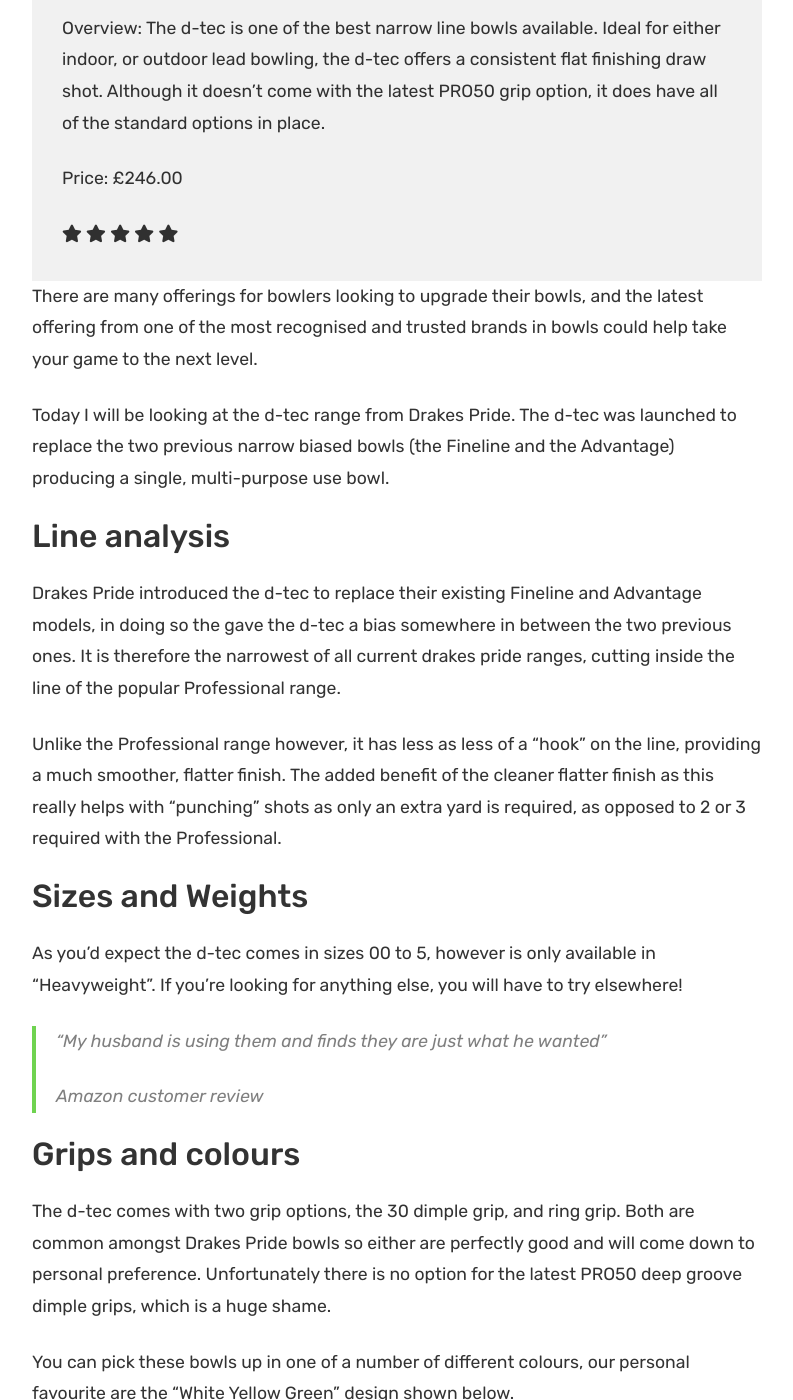
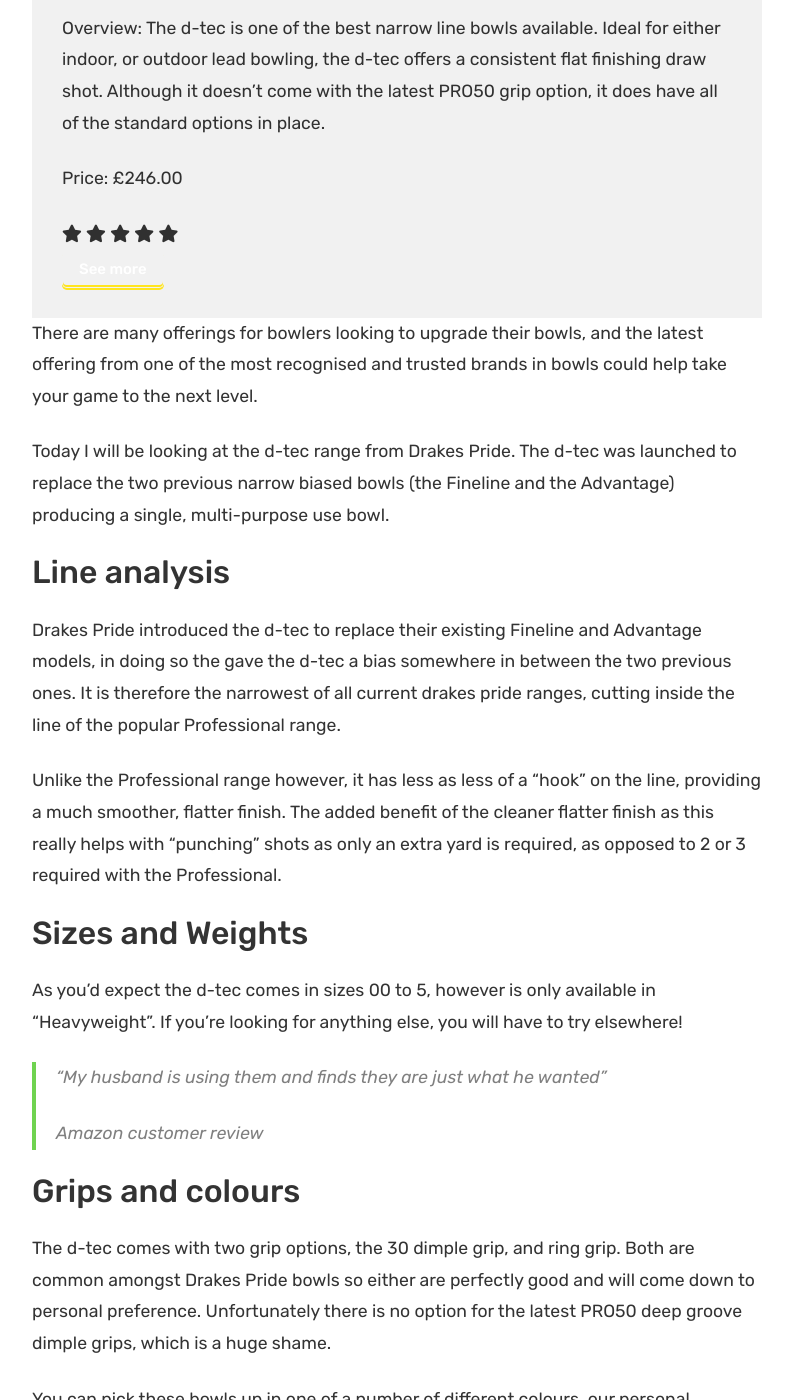
Before and after one commit to krussll/etsysimplicity, a Jekyll site: the page built from _posts/2018-01-12-drakes-pride-d-tec-review.md, in a window 1280 px wide and 1400 px high, scrolled down 722 px. Shown: the whole window, without its empty margins (53-846 px from the left). Built offline with Jekyll 4.4.1, drawn with Linux system fonts in a browser that asks for light colours; nearby versions of some CDN libraries.

Commit message:
Update and rename 2018-01-12-drakes-pride-d-tech-review.md to 2018-01-12-drakes-pride-d-tec-review.md

```diff
--- a/_posts/2018-01-12-drakes-pride-d-tech-review.md
+++ b/_posts/2018-01-12-drakes-pride-d-tec-review.md
@@ -29,6 +29,8 @@
   <i class="fas fa-star"></i>
 </div>
 
+<a href="https://www.amazon.co.uk/gp/product/B01JOQBTNM/ref=as_li_tl?ie=UTF8&camp=1634&creative=6738&creativeASIN=B01JOQBTNM&linkCode=as2&tag=jackhighbowls-21&linkId=c5a6a26de5112bf2308c36d6e917be1a" class="btn more"  target="_blank">See more</a>
+
 </div>
 
 There are many offerings for bowlers looking to upgrade their bowls, and the latest offering from one of the most recognised and trusted brands in bowls could help take your game to the next level.
@@ -58,3 +60,5 @@
 
 ## Overall Verdict
 Although it is marketed as “the ideal indoor bowl” it could quite easily be used outdoor if you require a slightly tighter line, if you are playing lead for example. I can highly recommend the d-tec bowl, with the only blemish being the lack of PR50 grip options.
+
+<a href="https://www.amazon.co.uk/gp/product/B01JOQBTNM/ref=as_li_tl?ie=UTF8&camp=1634&creative=6738&creativeASIN=B01JOQBTNM&linkCode=as2&tag=jackhighbowls-21&linkId=c5a6a26de5112bf2308c36d6e917be1a" class="btn more"  target="_blank">See more</a>
```
